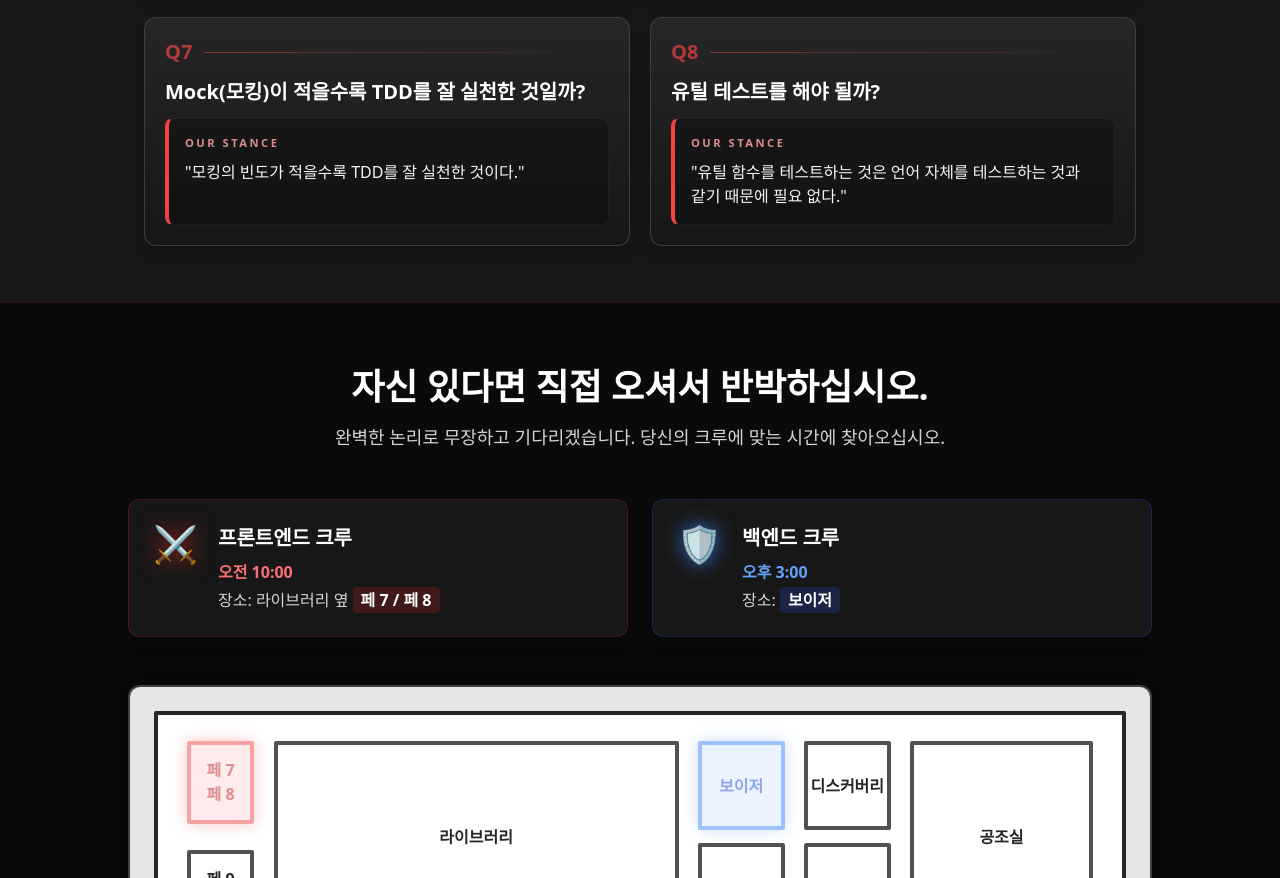
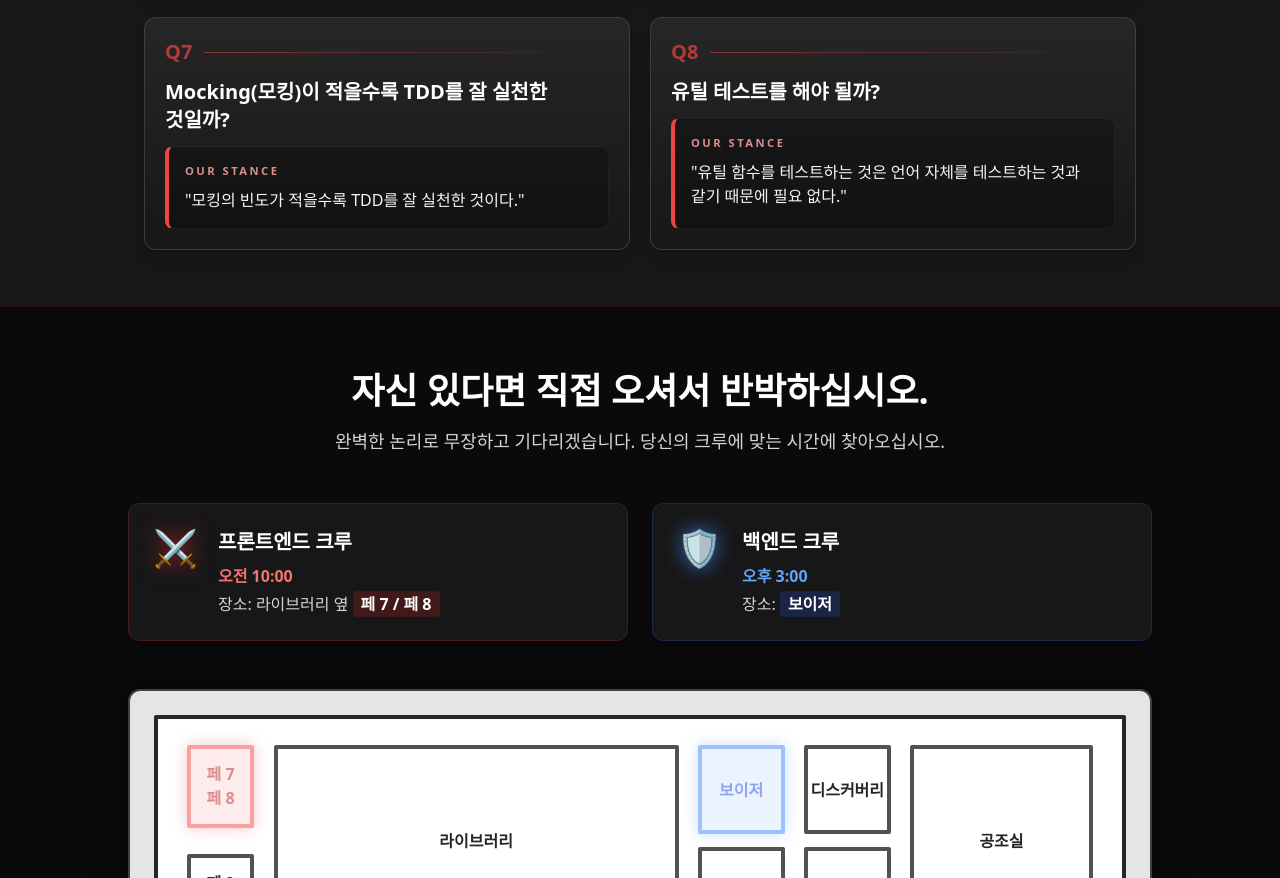
Before and after one commit to DongEun02/TDD-advertisement-page, a plain HTML site: page index.html in a window 1280 px wide. Shown: the part 1582-2460 px from the top of the page. Drawn offline with nearby package versions, Linux system fonts and the light colour scheme.

Commit message:
title modify

```diff
--- a/index.html
+++ b/index.html
@@ -220,7 +220,7 @@
         },
         {
           id: 7,
-          title: 'Mock(모킹)이 적을수록 TDD를 잘 실천한 것일까?',
+          title: 'Mocking(모킹)이 적을수록 TDD를 잘 실천한 것일까?',
           stance: '모킹의 빈도가 적을수록 TDD를 잘 실천한 것이다.',
         },
         {
```
